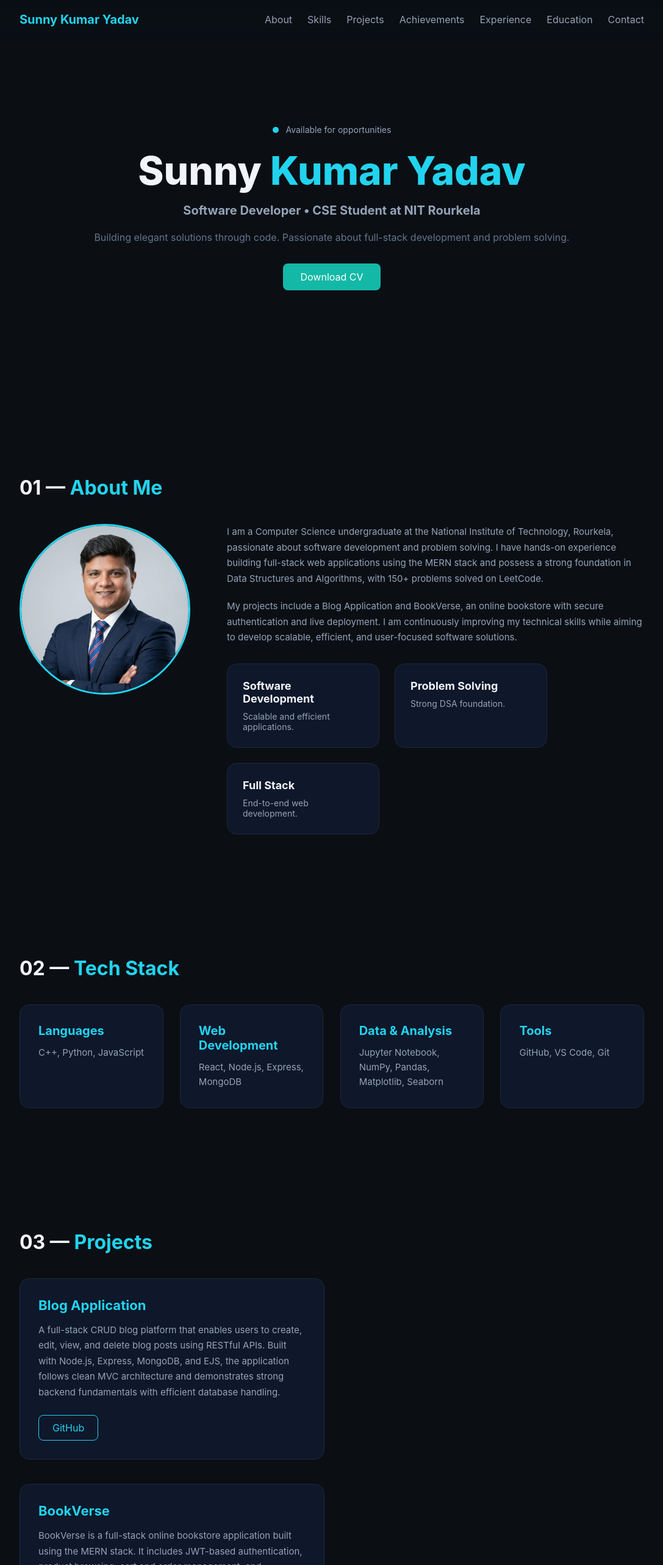
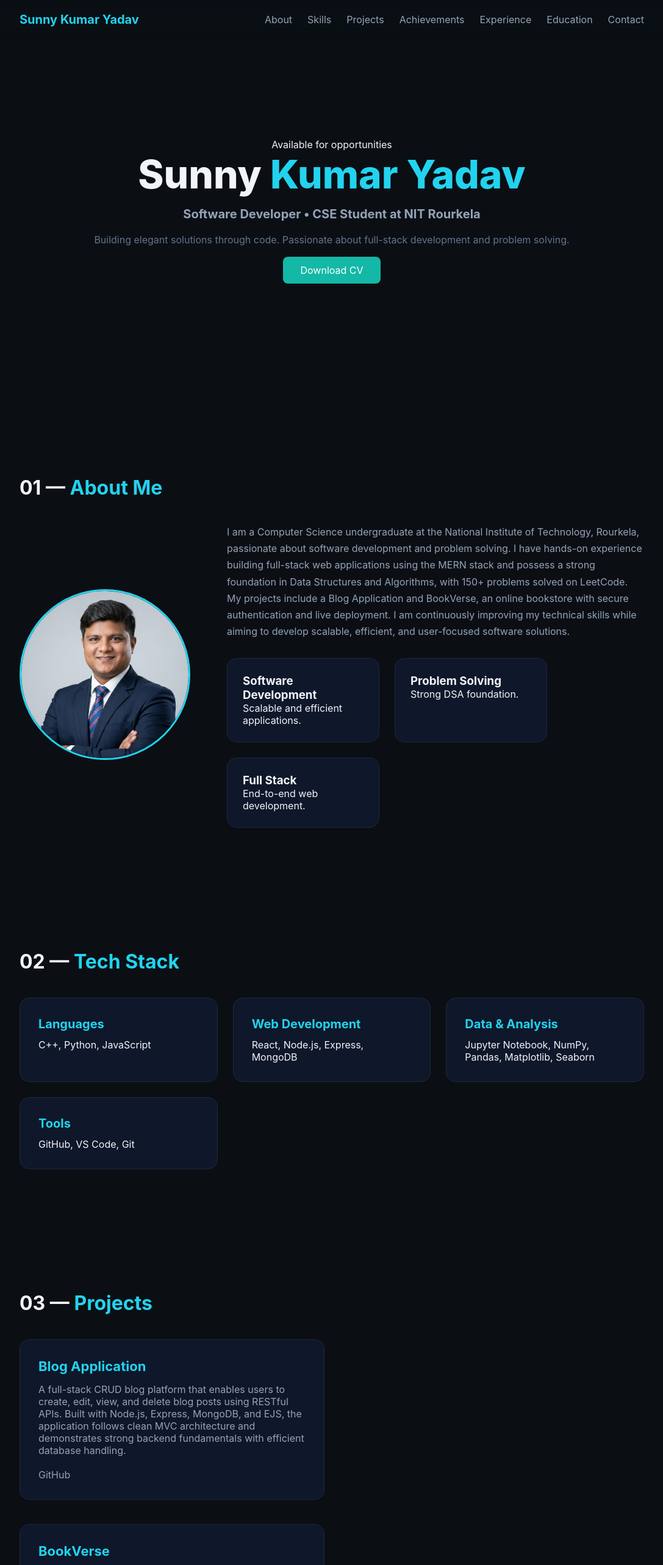
Before and after one commit to kumarsunny-nitian/my_portfolio, a React (Vite) app: page / in a window 1280 px wide. Shown: the top 2566 px of the page at 61% size, without its empty margins (96-1183 px from the left). Built offline with nearby package versions, Linux system fonts and the light colour scheme.

Commit message:
Responsive design updated

```diff
--- a/src/styles/global.css
+++ b/src/styles/global.css
@@ -1,3 +1,5 @@
+/* ================= GLOBAL ================= */
+
 * {
   margin: 0;
   padding: 0;
@@ -28,16 +30,12 @@ section {
   padding: 100px 10%;
 }
 
-.card {
-  background: #0F172A;
-  border: 1px solid #1E293B;
-  border-radius: 14px;
-  transition: 0.3s ease;
+.container {
+  max-width: 1200px;
+  margin: auto;
 }
 
-.card:hover {
-  transform: translateY(-6px);
-}
+/* ================= SECTION TITLE ================= */
 
 .section-title {
   font-size: 32px;
@@ -48,112 +46,18 @@ section {
   color: #22D3EE;
 }
 
-.about-container {
-  display: flex;
-  gap: 60px;
-  align-items: flex-start;
-  flex-wrap: wrap;
-}
-
-.about-image img {
-  width: 280px;
-  height: 280px;
-  object-fit: cover;
-  border-radius: 50%;
-  border: 3px solid #22D3EE;
-  transition: 0.4s ease;
-}
-
-.about-image img:hover {
-  box-shadow: 0 0 25px #22D3EE;
-}
-
-.about-content {
-  flex: 1;
-}
-
-.about-description {
-  color: #94A3B8;
-  margin-bottom: 20px;
-  line-height: 1.7;
-  font-size: 15px;
-  max-width: 700px;
-}
-
-.about-cards {
-  display: flex;
-  gap: 25px;
-  margin-top: 30px;
-  flex-wrap: wrap;
-}
-
-.about-card {
-  background: #0F172A;
-  border: 1px solid #1E293B;
-  border-radius: 16px;
-  padding: 25px;
-  width: 250px;
-  transition: 0.3s ease;
-}
-
-.about-card h3 {
-  font-size: 18px;
-  margin-bottom: 10px;
-  color: #F1F5F9;
-}
-
-.about-card p {
-  color: #94A3B8;
-  font-size: 14px;
-}
-
-/* GREEN GLOW HOVER */
-.about-card:hover {
-  transform: translateY(-6px);
-  box-shadow: 0 0 20px rgba(34, 211, 238, 0.4);
-  border-color: #22D3EE;
-}
-
-/* Responsive */
-@media (max-width: 900px) {
-  .about-container {
-    flex-direction: column;
-    align-items: center;
-    text-align: center;
-  }
-
-  .about-cards {
-    justify-content: center;
-  }
-}
-/* HERO SECTION */
+/* ================= HERO ================= */
 
 .hero {
-  min-height: 85vh;   /* reduced from 100vh */
+  min-height: 85vh;
   display: flex;
   justify-content: center;
   align-items: center;
   text-align: center;
-  padding: 0 10%;
 }
 
 .hero-content {
   max-width: 800px;
-}
-
-.hero-badge {
-  color: #94A3B8;
-  margin-bottom: 20px;
-  font-size: 14px;
-}
-
-.dot {
-  height: 10px;
-  width: 10px;
-  background-color: #22D3EE;
-  border-radius: 50%;
-  display: inline-block;
-  margin-right: 8px;
 }
 
 .hero-title {
@@ -174,14 +78,7 @@ section {
 
 .hero-description {
   color: #64748B;
-  line-height: 1.6;
   margin-bottom: 30px;
-}
-
-.hero-buttons {
-  display: flex;
-  justify-content: center;
-  gap: 20px;
 }
 
 .primary-btn {
@@ -189,34 +86,70 @@ section {
   padding: 12px 28px;
   border-radius: 8px;
   color: white;
-  transition: 0.3s ease;
 }
 
 .primary-btn:hover {
   background: #0D9488;
-  transform: translateY(-3px);
 }
 
-.outline-btn {
-  border: 1px solid #22D3EE;
-  padding: 12px 28px;
-  border-radius: 8px;
-  color: #22D3EE;
-  transition: 0.3s ease;
+/* ================= ABOUT ================= */
+
+.about-container {
+  display: flex;
+  gap: 60px;
+  align-items: center;
+  flex-wrap: wrap;
 }
 
-.outline-btn:hover {
-  background: #22D3EE;
-  color: #0B0F14;
+.about-image img {
+  width: 280px;
+  height: 280px;
+  object-fit: cover;
+  border-radius: 50%;
+  border: 3px solid #22D3EE;
 }
 
-/* PROJECT SECTION */
+.about-image img:hover {
+  box-shadow: 0 0 25px #22D3EE;
+}
+
+.about-content {
+  flex: 1;
+}
+
+.about-description {
+  color: #94A3B8;
+  line-height: 1.7;
+  max-width: 700px;
+}
+
+.about-cards {
+  display: flex;
+  gap: 25px;
+  flex-wrap: wrap;
+  margin-top: 30px;
+}
+
+.about-card {
+  background: #0F172A;
+  border: 1px solid #1E293B;
+  border-radius: 16px;
+  padding: 25px;
+  width: 250px;
+}
+
+.about-card:hover {
+  transform: translateY(-6px);
+  box-shadow: 0 0 20px rgba(34,211,238,0.4);
+  border-color: #22D3EE;
+}
+
+/* ================= PROJECTS ================= */
 
 .projects-container {
   display: flex;
   gap: 40px;
   flex-wrap: wrap;
-  margin-top: 40px;
 }
 
 .project-card {
@@ -225,16 +158,16 @@ section {
   border-radius: 16px;
   padding: 30px;
   width: 500px;
-  transition: 0.3s ease;
 }
 
 .project-card:hover {
   transform: translateY(-8px);
-  box-shadow: 0 0 25px rgba(34, 211, 238, 0.4);
+  box-shadow: 0 0 25px rgba(34,211,238,0.4);
   border-color: #22D3EE;
 }
 
 .project-title {
+  color_toggle: #22D3EE;
   color: #22D3EE;
   font-weight: 700;
   font-size: 22px;
@@ -243,9 +176,7 @@ section {
 
 .project-description {
   color: #94A3B8;
-  line-height: 1.7;
-  font-size: 15px;
-  margin-bottom: 25px;
+  margin-bottom: 20px;
 }
 
 .project-buttons {
@@ -253,47 +184,13 @@ section {
   gap: 15px;
 }
 
-.live-btn {
-  background: #14B8A6;
-  padding: 10px 22px;
-  border-radius: 8px;
-  color: white;
-  transition: 0.3s ease;
-}
-
-.live-btn:hover {
-  background: #0D9488;
-  transform: translateY(-3px);
-}
-
-.github-btn {
-  border: 1px solid #22D3EE;
-  padding: 10px 22px;
-  border-radius: 8px;
-  color: #22D3EE;
-  transition: 0.3s ease;
-}
-
-.github-btn:hover {
-  background: #22D3EE;
-  color: #0B0F14;
-}
-
-/* Responsive */
-@media (max-width: 1100px) {
-  .project-card {
-    width: 100%;
-  }
-}
-
-/* SKILLS SECTION */
+/* ================= SKILLS (FIXED RESPONSIVE) ================= */
 
 .skills-container {
-  display: flex;
-  justify-content: space-between;
+  display: grid;
+  grid-template-columns: repeat(auto-fit, minmax(260px, 1fr));
   gap: 25px;
   margin-top: 40px;
-  flex-wrap: nowrap;   /* Important: no wrapping */
 }
 
 .skill-card {
@@ -301,13 +198,11 @@ section {
   border: 1px solid #1E293B;
   border-radius: 16px;
   padding: 30px;
-  width: 23%;          /* 4 cards in one row */
-  transition: 0.3s ease;
 }
 
 .skill-card:hover {
   transform: translateY(-8px);
-  box-shadow: 0 0 25px rgba(34, 211, 238, 0.4);
+  box-shadow: 0 0 25px rgba(34,211,238,0.4);
   border-color: #22D3EE;
 }
 
@@ -318,18 +213,12 @@ section {
   margin-bottom: 12px;
 }
 
-.skill-card p {
-  color: #94A3B8;
-  line-height: 1.6;
-  font-size: 15px;
-}
-/* EDUCATION SECTION */
+/* ================= EDUCATION ================= */
 
 .education-container {
   display: flex;
   flex-direction: column;
   gap: 30px;
-  margin-top: 40px;
 }
 
 .education-card {
@@ -337,148 +226,56 @@ section {
   border: 1px solid #1E293B;
   border-radius: 16px;
   padding: 30px;
-  transition: 0.3s ease;
 }
 
 .education-card:hover {
-  transform: translateY(-6px);
-  box-shadow: 0 0 25px rgba(34, 211, 238, 0.4);
+  box-shadow: 0 0 25px rgba(34,211,238,0.4);
   border-color: #22D3EE;
 }
 
 .edu-header {
   display: flex;
   justify-content: space-between;
-  align-items: center;
-  margin-bottom: 10px;
+  flex-wrap: wrap;
 }
 
 .edu-header h3 {
   color: #22D3EE;
-  font-size: 20px;
-  font-weight: 700;
 }
 
-.edu-header span {
-  color: #94A3B8;
-  font-size: 14px;
+/* ================= EXPERIENCE ================= */
+
+.experience-container {
+  display: flex;
+  flex-direction: column;
+  gap: 30px;
 }
 
-.edu-sub {
-  color: #F1F5F9;
-  margin-bottom: 5px;
-}
-
-.edu-detail {
-  color: #94A3B8;
-  font-size: 14px;
-}
-
-
-.leetcode-link {
-  display: inline-block;
-  margin-top: 10px;
-  font-size: 18px;      /* Bigger font */
-  font-weight: 600;
-  color: #22D3EE;
-  transition: 0.3s ease;
-}
-
-.leetcode-link:hover {
-  color: #14B8A6;
-  transform: translateX(5px);
-}
-
-/* CONTACT SECTION */
-
-.contact-container {
-  display: flex;
-  gap: 40px;
-  margin-top: 40px;
-  flex-wrap: wrap;
-}
-
-.contact-card {
+.experience-card {
   background: #0F172A;
   border: 1px solid #1E293B;
   border-radius: 16px;
   padding: 30px;
-  width: 300px;
-  transition: 0.3s ease;
 }
 
-.contact-card:hover {
-  transform: translateY(-6px);
-  box-shadow: 0 0 25px rgba(34, 211, 238, 0.4);
+.experience-card:hover {
+  box-shadow: 0 0 25px rgba(34,211,238,0.4);
   border-color: #22D3EE;
 }
 
-.contact-card h3 {
+.experience-title {
   color: #22D3EE;
-  margin-bottom: 10px;
+  font-weight: 700;
 }
 
-.contact-card p {
-  color: #94A3B8;
-}
-
-/* SOCIAL ICONS */
-
-.social-icons {
-  margin-top: 40px;
-  display: flex;
-  gap: 30px;
-}
-
-.social-icons a {
-  font-size: 28px;
-  color: #94A3B8;
-  transition: 0.3s ease;
-}
-
-.social-icons a:hover {
-  color: #22D3EE;
-  transform: translateY(-5px);
-  text-shadow: 0 0 15px #22D3EE;
-}
-/* CONTACT LINKS STYLE */
-
-.contact-links {
-  margin-top: 40px;
-  display: flex;
-  gap: 40px;
-  flex-wrap: wrap;
-  align-items: center;
-}
-
-.contact-links a {
-  display: flex;
-  align-items: center;
-  gap: 10px;
-  font-size: 18px;
-  color: #94A3B8;
-  text-decoration: none;
-  transition: 0.3s ease;
-}
-
-.contact-links a i {
-  font-size: 22px;
-}
-
-.contact-links a:hover {
-  color: #22D3EE;
-  transform: translateY(-4px);
-  text-shadow: 0 0 15px #22D3EE;
-}
-
-/* CONTACT BOXES */
+/* ================= CONTACT ================= */
 
 .contact-box-container {
   display: flex;
   gap: 25px;
   margin-top: 40px;
-  flex-wrap: nowrap;          /* keeps all in one line */
-  align-items: center;
+  flex-wrap: wrap;
+  justify-content: center;
 }
 
 .contact-box {
@@ -490,53 +287,58 @@ section {
   border: 1px solid #1E293B;
   border-radius: 14px;
   color: #94A3B8;
-  text-decoration: none;
-  transition: 0.3s ease;
   white-space: nowrap;
-}
-
-.contact-box i {
-  font-size: 20px;
 }
 
 .contact-box:hover {
   transform: translateY(-6px);
   color: #22D3EE;
   border-color: #22D3EE;
-  box-shadow: 0 0 20px rgba(34, 211, 238, 0.4);
-}
-/* EXPERIENCE SECTION */
-
-.experience-container {
-  display: flex;
-  flex-direction: column;
-  gap: 30px;
-  margin-top: 40px;
+  box-shadow: 0 0 20px rgba(34,211,238,0.4);
 }
 
-.experience-card {
-  background: #0F172A;
-  border: 1px solid #1E293B;
-  border-radius: 16px;
-  padding: 30px;
-  transition: 0.3s ease;
+/* ================= LEETCODE ================= */
+
+.leetcode-link {
+  display: inline-block;
+  margin-top: 12px;
+  font-size: 18px;
+  font-weight: 600;
+  color: #22D3EE;
 }
 
-.experience-card:hover {
-  transform: translateY(-6px);
-  border-color: #22D3EE;
-  box-shadow: 0 0 25px rgba(34, 211, 238, 0.4);
+.leetcode-link:hover {
+  color: #14B8A6;
+  transform: translateX(5px);
 }
 
-.experience-title {
-  color: #22D3EE;
-  font-weight: 700;
-  font-size: 20px;
-  margin-bottom: 10px;
+/* ================= MOBILE RESPONSIVE ================= */
+
+@media (max-width: 900px) {
+
+  section {
+    padding: 80px 6%;
+  }
+
+  .hero-title {
+    font-size: 42px;
+  }
+
+  .about-container {
+    flex-direction: column;
+    text-align: center;
+  }
+
+  .projects-container {
+    flex-direction: column;
+  }
+
+  .project-card {
+    width: 100%;
+  }
+
+  .edu-header {
+    flex-direction: column;
+    gap: 5px;
+  }
 }
-
-.experience-desc {
-  color: #94A3B8;
-  line-height: 1.6;
-  font-size: 15px;
-}
```
